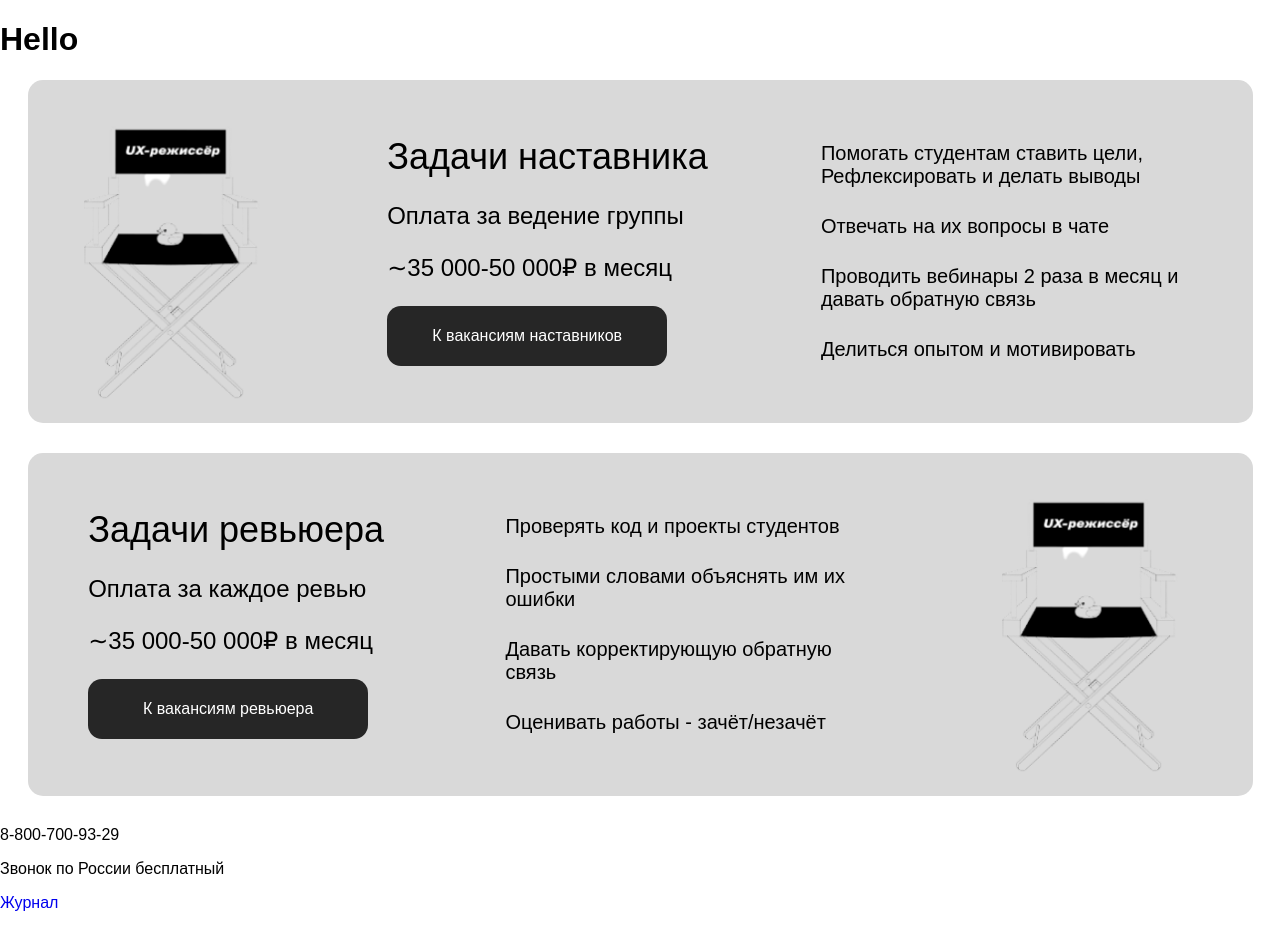
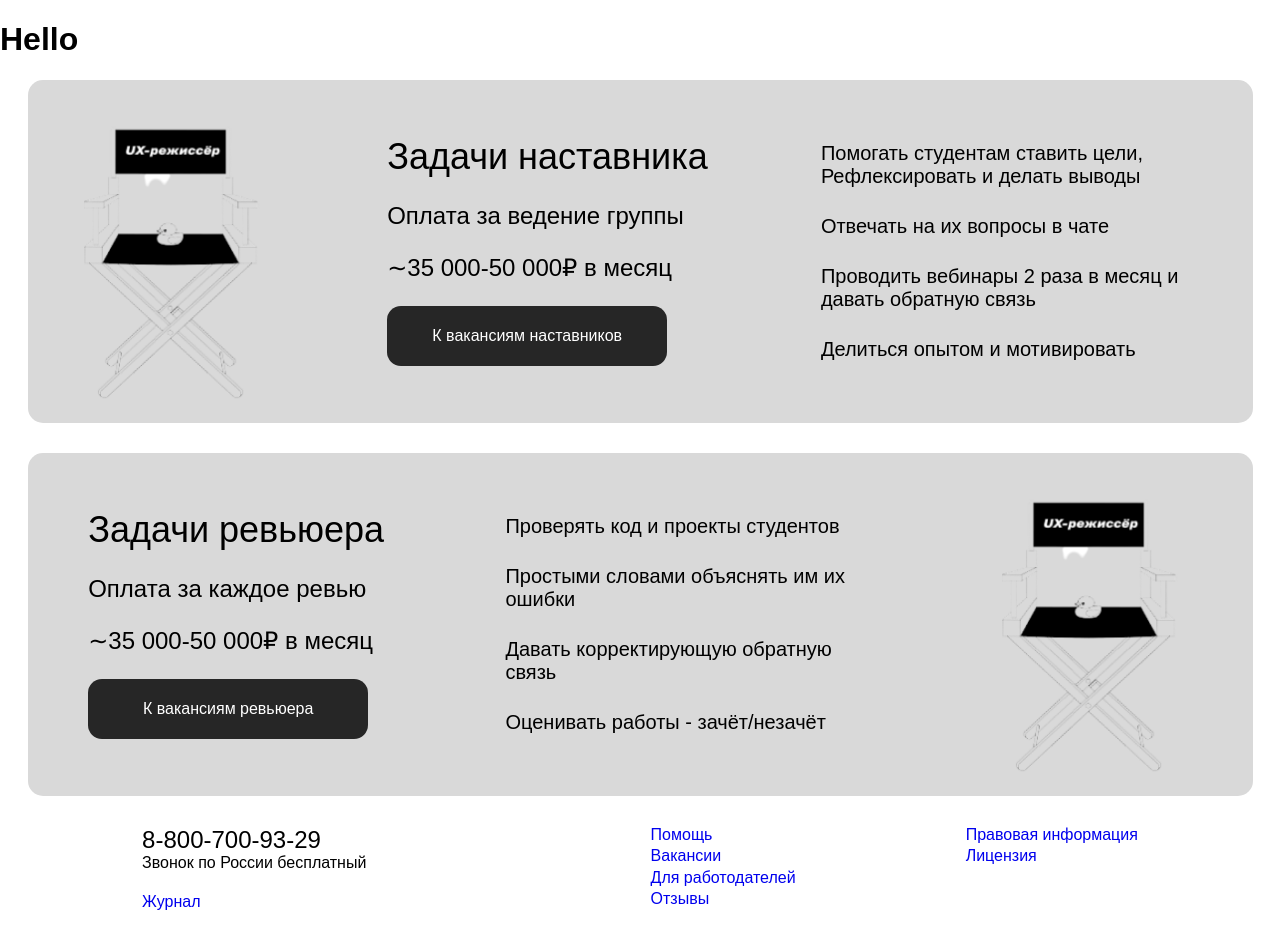
Before and after one commit to NurgaleevaDi/hr-landing, a React (Create React App) app: page / in a window 1280 px wide. Shown: the top 927 px of the page. Built offline with nearby package versions, Linux system fonts and the light colour scheme.

Commit message:
footer css first version

```diff
--- a/src/components/Footer/Footer.css
+++ b/src/components/Footer/Footer.css
@@ -1,7 +1,43 @@
+.footer__container-first {
+  display: flex;
+  justify-content: space-around;
+}
+
+.footer__tel {
+  margin: 0;
+  font-style: normal;
+  font-weight: 400;
+  font-size: 24px;
+  line-height: 1.17;
+}
+
+.footer__tel-text {
+  margin: 0;
+}
+
 .footer__contacts-list {
-  list-style: none;
+  margin-top: 20px;
+}
+
+.footer__contacts-link {
+  font-style: normal;
+  font-weight: 400;
+  font-size: 16px;
+  line-height: 1.19;
 }
 
 .footer__nav {
-  list-style: none;
+  display: grid;
+  grid-auto-flow: column;
+  grid-template-rows: repeat(4, auto);
+  grid-column-gap: 170px;
 }
+
+.footer__container-second {
+  display: flex;
+  justify-content: space-around;
+}
+
+.footer__legal-info {
+  max-width: 630px;
+}
--- a/src/components/Footer/Footer.js
+++ b/src/components/Footer/Footer.js
@@ -14,11 +14,11 @@ function Footer() {
         </div>
         <ul className='footer__nav list'>
           <li className='footer__nav-link'><a className='link' href="https://yandex.ru/support/praktikum/feedback.html" target="_blank">Помощь</a></li>
-          <li className='footer__nav-link link'><a className='link' href="https://practicum.yandex.ru/job" target="_blank">Вакансии</a></li>
-          <li className='footer__nav-link link'><a className='link' href="https://practicum.yandex.ru/employment/" target="_blank">Для работодателей</a></li>
-          <li className='footer__nav-link link'><a className='link' href="https://practicum.yandex.ru/reviews" target="_blank">Отзывы</a></li>
-          <li className='footer__nav-link link'><a className='link' href="https://yandex.ru/legal/practicum_termsofuse/" target="_blank">Правовая информация</a></li>
-          <li className='footer__nav-link link'><a className='link' href="https://code.s3.yandex.net/License%20YSDA.pdf" target="_blank">Лицензия</a></li>
+          <li className='footer__nav-link'><a className='link' href="https://practicum.yandex.ru/job" target="_blank">Вакансии</a></li>
+          <li className='footer__nav-link'><a className='link' href="https://practicum.yandex.ru/employment/" target="_blank">Для работодателей</a></li>
+          <li className='footer__nav-link'><a className='link' href="https://practicum.yandex.ru/reviews" target="_blank">Отзывы</a></li>
+          <li className='footer__nav-link'><a className='link' href="https://yandex.ru/legal/practicum_termsofuse/" target="_blank">Правовая информация</a></li>
+          <li className='footer__nav-link'><a className='link' href="https://code.s3.yandex.net/License%20YSDA.pdf" target="_blank">Лицензия</a></li>
         </ul>
       </div>
 
--- a/src/components/app.css
+++ b/src/components/app.css
@@ -32,4 +32,5 @@
 .list {
   list-style: none;
   padding: 0;
+  margin: 0;
 }
```
